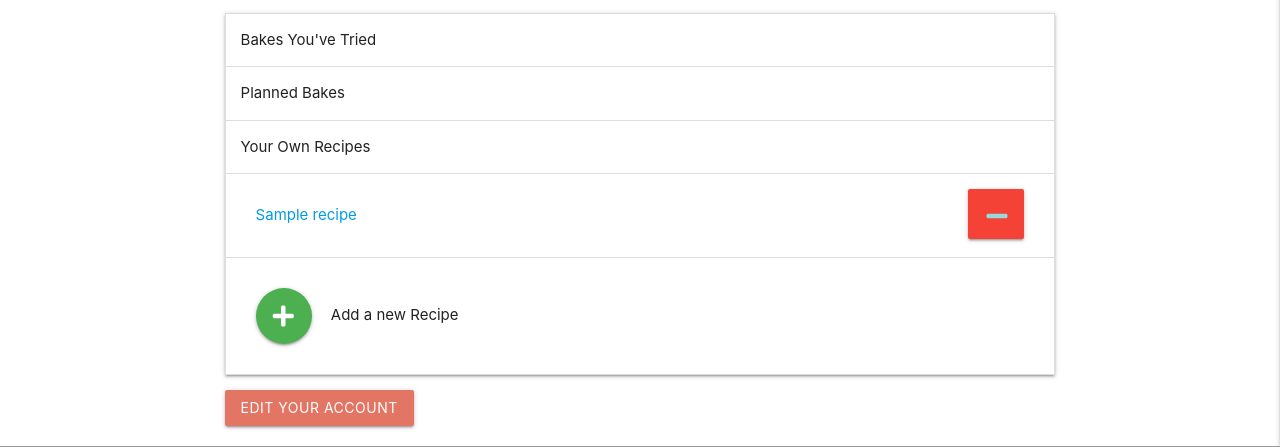
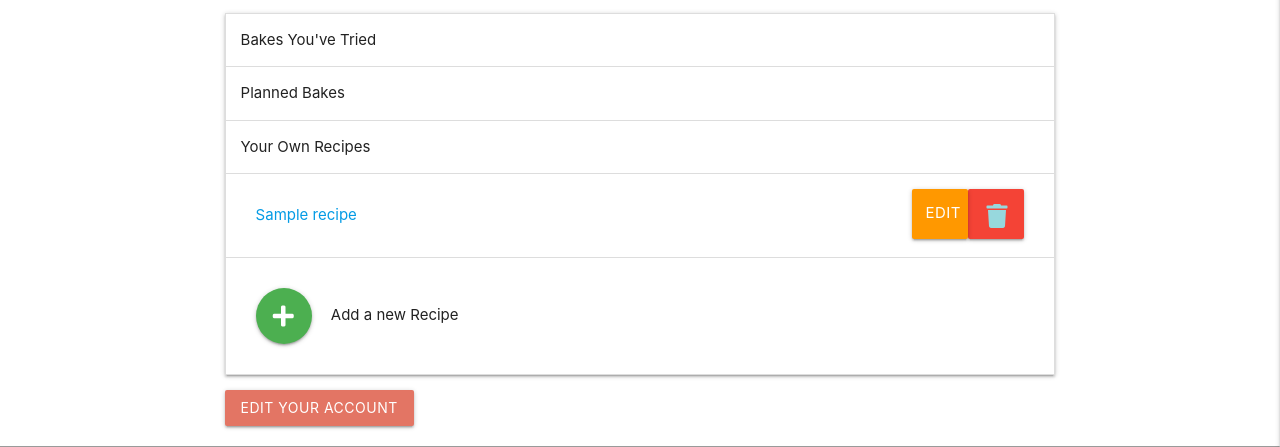
Before and after one commit to Jason-Philip/BakersBox, a Flask app: template templates/my_box.html in a window 1280 px wide, after a click on "Your Own Recipes". Shown: the part 146-593 px from the top of the page. Run offline with Flask 2, Linux system fonts and the light colour scheme; the template is opened without the code that fills it: most values are stand-ins (such as "Sample title", 1, 10 or a date in 2020); some libraries are stand-ins or nearby versions.

Commit message:
Adding buttons for delete and editting of user recipes

```diff
--- a/static/css/style.css
+++ b/static/css/style.css
@@ -120,12 +120,17 @@ hr {
     margin: 0%;
 }
 
-#off_minus {
+#off_trash {
     margin: 0%;
     margin-left: -10px;
 }
 
-.red_minus {
+.off_text {
+    margin-left: -15px;
+    margin-top: -3px;
+}
+
+.red_trash {
     height: 50px;
     width: 20px;
     margin-top: -15px;
--- a/templates/my_box.html
+++ b/templates/my_box.html
@@ -19,8 +19,11 @@
                     {% for recipe in own_recipes %}
                         <div class="collapsible-body">
                             <a href="{{ url_for('recipe_view', recipe_id=recipe._id) }}">{{ recipe.recipe_name.capitalize() }}</a>
-                            <a href="#"  class="red_minus btn btn-large waves-effect waves-light red" id>
-                                <i id="off_minus" class="fas fa-minus"></i>
+                            <a href="#"  class="red_trash btn btn-large waves-effect waves-light red" id>
+                                <i id="off_trash" class="fas fa-trash"></i>
+                            </a>
+                            <a href="#"  class="red_trash btn btn-large waves-effect waves-light orange" id>
+                                <p class="off_text">Edit</p>
                             </a>
                         </div>
                     {% endfor %}
```
